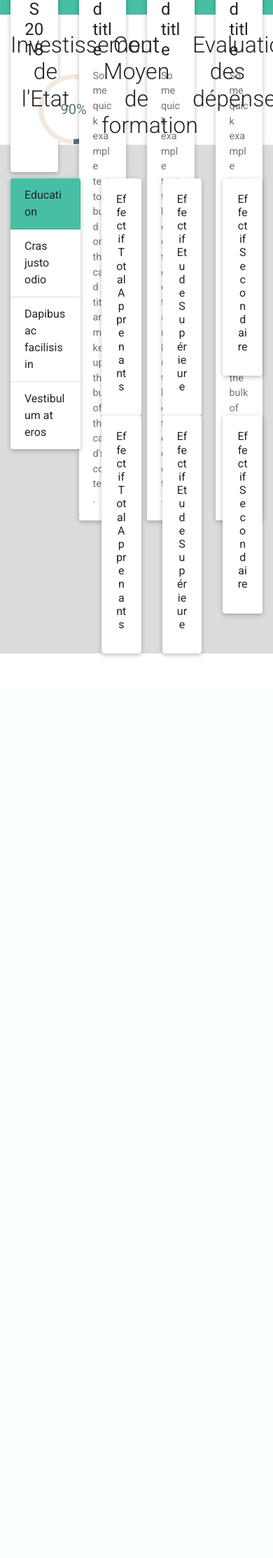
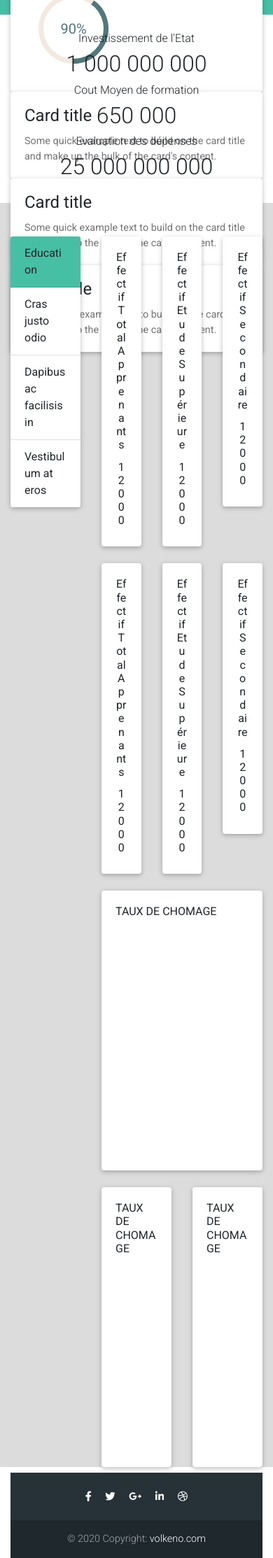
Before and after one commit to jippy96/marketintel, a Django app: page / in a window 390 px wide; the page is wider, and only the part inside the window is pictured. Shown: the part 665-2892 px from the top of that part at 70% size. Before the commit the page ends 1604 px from the top of that part, so only its background shows below. Run offline with Django 3.2, Linux system fonts and the light colour scheme; some libraries are stand-ins or nearby versions.

Commit message:
design responsive de la home page

```diff
--- /dev/null
+++ b/templates/commun/footer.html
@@ -0,0 +1,47 @@
+<!-- Footer -->
+<footer class="page-footer font-small special-color-dark pt-4">
+
+  <!-- Footer Elements -->
+  <div class="container">
+
+    <!-- Social buttons -->
+    <ul class="list-unstyled list-inline text-center">
+      <li class="list-inline-item">
+        <a class="btn-floating btn-fb mx-1">
+          <i class="fab fa-facebook-f"> </i>
+        </a>
+      </li>
+      <li class="list-inline-item">
+        <a class="btn-floating btn-tw mx-1">
+          <i class="fab fa-twitter"> </i>
+        </a>
+      </li>
+      <li class="list-inline-item">
+        <a class="btn-floating btn-gplus mx-1">
+          <i class="fab fa-google-plus-g"> </i>
+        </a>
+      </li>
+      <li class="list-inline-item">
+        <a class="btn-floating btn-li mx-1">
+          <i class="fab fa-linkedin-in"> </i>
+        </a>
+      </li>
+      <li class="list-inline-item">
+        <a class="btn-floating btn-dribbble mx-1">
+          <i class="fab fa-dribbble"> </i>
+        </a>
+      </li>
+    </ul>
+    <!-- Social buttons -->
+
+  </div>
+  <!-- Footer Elements -->
+
+  <!-- Copyright -->
+  <div class="footer-copyright text-center py-3">© 2020 Copyright:
+    <a href="https://mdbootstrap.com/"> volkeno.com</a>
+  </div>
+  <!-- Copyright -->
+
+</footer>
+<!-- Footer -->
--- a/templates/pages/home.html
+++ b/templates/pages/home.html
@@ -29,7 +29,7 @@
 
 			<div class="row">
 				<div
-					class="col-3">
+					class="col-lg-3 col-md-3 col-sm-6">
 					<!-- Card -->
 					<div
 						class="card">
@@ -60,7 +60,7 @@
 					<!-- Card -->
 				</div>
 				<div
-					class="col-3">
+					class="col-lg-3 col-md-3 col-sm-6">
 					<!-- Card -->
 					<div
 						class="card">
@@ -72,14 +72,14 @@
 							<h4 class="card-title">Card title</h4>
 							<!-- Text -->
 							<p class="card-text">Some quick example text to build on the card title and make up the bulk of the card's
-																																																																																						      content.</p>
+																																																																																																						      content.</p>
 						</div>
 
 					</div>
 					<!-- Card -->
 				</div>
 				<div
-					class="col-3">
+					class="col-lg-3 col-md-3 col-sm-6">
 					<!-- Card -->
 					<div
 						class="card">
@@ -91,14 +91,14 @@
 							<h4 class="card-title">Card title</h4>
 							<!-- Text -->
 							<p class="card-text">Some quick example text to build on the card title and make up the bulk of the card's
-																																																																																						      content.</p>
+																																																																																																						      content.</p>
 						</div>
 
 					</div>
 					<!-- Card -->
 				</div>
 				<div
-					class="col-3">
+					class="col-lg-3 col-md-3 col-sm-6">
 					<!-- Card -->
 					<div
 						class="card">
@@ -110,7 +110,7 @@
 							<h4 class="card-title">Card title</h4>
 							<!-- Text -->
 							<p class="card-text">Some quick example text to build on the card title and make up the bulk of the card's
-																																																																																						      content.</p>
+																																																																																																						      content.</p>
 						</div>
 
 					</div>
@@ -121,21 +121,24 @@
 	</div>
 
 	<div class="container">
-		<div class="row mt-4">
-			<div class="col-4">
-				<h2 class="text-center">Investissement de l'Etat</h2>
+		<div class="row mt-4 mb-4">
+			<div class="col-lg-4 col-md-4 col-sm-12">
+				<h6 class="text-center">Investissement de l'Etat</h6>
+				<h2 class="text-center">1 000 000 000</h2>
 			</div>
-			<div class="col-4">
-				<h2 class="text-center">Cout Moyen de formation</h2>
+			<div class="col-lg-4 col-md-4 col-sm-12">
+				<h6 class="text-center">Cout Moyen de formation</h6>
+				<h2 class="text-center">650 000</h2>
 			</div>
-			<div class="col-4">
-				<h2 class="text-center">Evaluation des dépenses</h2>
+			<div class="col-lg-4 col-md-4 col-sm-12">
+				<h6 class="text-center">Evaluation des dépenses</h6>
+				<h2 class="text-center">25 000 000 000</h2>
 			</div>
 		</div>
 	</div>
 
 	<div class="container-fluid fluid">
-		<div class="row pt-5 mb-5">
+		<div class="row pt-5 mb-4">
 			<div class="col-4">
 				<div class="card">
 					<div class="card-header" style="background-color: rgba(25, 175, 142, 0.795);">
@@ -154,6 +157,35 @@
 						<div class="card">
 							<div class="card-body">
 								<h6 class="card-title text-center">Effectif Total Apprenants</h6>
+								<h6 class="text-center">12 000</h6>
+							</div>
+						</div>
+					</div>
+					<div class="col-4">
+						<div class="card">
+							<div class="card-body">
+								<h6 class="card-title text-center">Effectif Etude Supérieure</h6>
+								<h6 class="text-center">12 000</h6>
+
+							</div>
+						</div>
+					</div>
+					<div class="col-4">
+						<div class="card">
+							<div class="card-body">
+								<h6 class="card-title text-center">Effectif Secondaire</h6>
+								<h6 class="text-center">12 000</h6>
+
+							</div>
+						</div>
+					</div>
+				</div>
+				<div class="row mt-4">
+					<div class="col-4">
+						<div class="card">
+							<div class="card-body">
+								<h6 class="card-title text-center">Effectif Total Apprenants</h6>
+								<h6 class="text-center">12 000</h6>
 
 							</div>
 						</div>
@@ -162,6 +194,7 @@
 						<div class="card">
 							<div class="card-body">
 								<h6 class="card-title text-center">Effectif Etude Supérieure</h6>
+								<h6 class="text-center">12 000</h6>
 
 							</div>
 						</div>
@@ -170,32 +203,18 @@
 						<div class="card">
 							<div class="card-body">
 								<h6 class="card-title text-center">Effectif Secondaire</h6>
+								<h6 class="text-center">12 000</h6>
 
 							</div>
 						</div>
 					</div>
 				</div>
-				<div class="row">
-					<div class="col-4">
-						<div class="card">
+
+				<div class="row mt-4">
+					<div class="col-12">
+						<div class="card" style="height: 400px;">
 							<div class="card-body">
-								<h6 class="card-title text-center">Effectif Total Apprenants</h6>
-
-							</div>
-						</div>
-					</div>
-					<div class="col-4">
-						<div class="card">
-							<div class="card-body">
-								<h6 class="card-title text-center">Effectif Etude Supérieure</h6>
-
-							</div>
-						</div>
-					</div>
-					<div class="col-4">
-						<div class="card">
-							<div class="card-body">
-								<h6 class="card-title text-center">Effectif Secondaire</h6>
+								<h6 class="card-title text-start">TAUX DE CHOMAGE</h6>
 
 							</div>
 						</div>
@@ -204,5 +223,31 @@
 
 			</div>
 		</div>
+
+		<div class="row mt-2 mb-2">
+			<div class="col-4"></div>
+			<div class="col-8">
+				<div class="row">
+					<div class="col-6">
+						<div class="card" style="height: 400px;">
+							<div class="card-body">
+								<h6 class="card-title text-start">TAUX DE CHOMAGE</h6>
+							</div>
+						</div>
+					</div>
+					<div class="col-6">
+                        <div class="card" style="height: 400px;">
+							<div class="card-body">
+								<h6 class="card-title text-start">TAUX DE CHOMAGE</h6>
+							</div>
+						</div>
+                    </div>
+				</div>
+			</div>
+		</div>
+	</div>
+
+	<div class="container-fluid">
+		{% include "commun/footer.html" %}
 	</div>
 {% endblock %}
```
